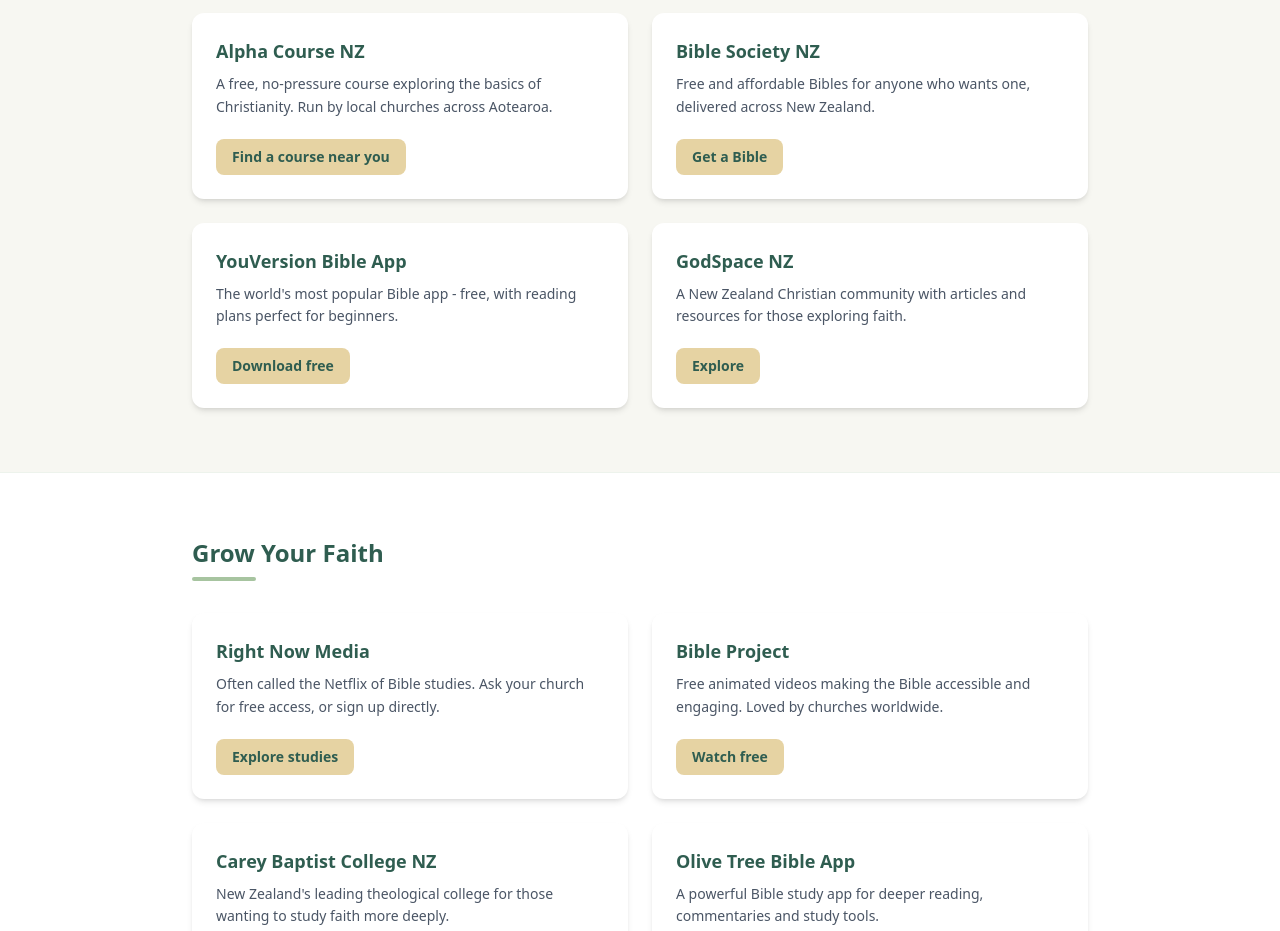
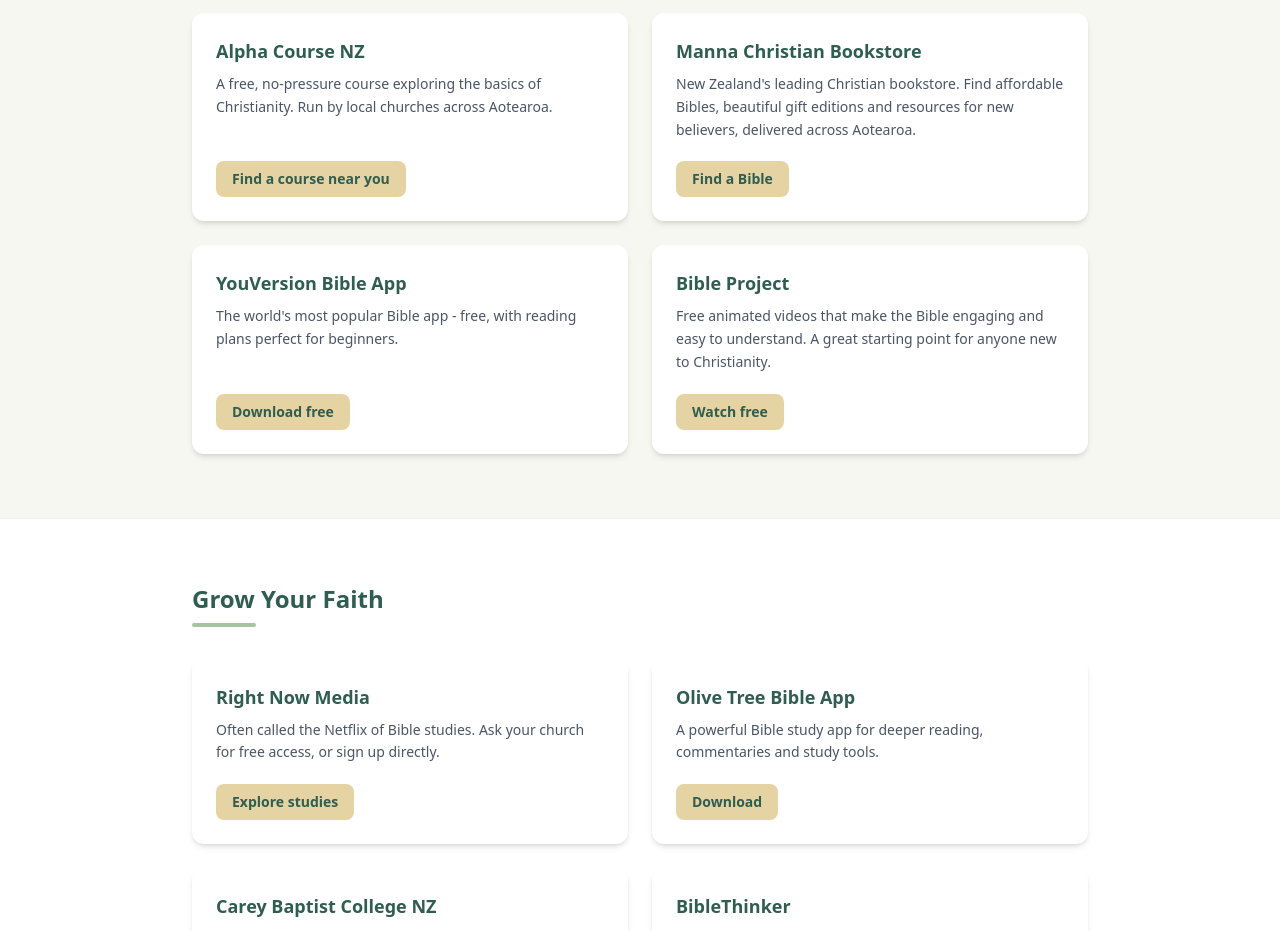
Before and after one commit to mattjenkinson3000/churchdirectory, a Next.js app: page /resources in a window 1280 px wide. Shown: the part 440-1371 px from the top of the page. Built offline with nearby package versions, Linux system fonts and the light colour scheme.

Commit message:
Add BibleThinker to Grow Your Faith resources

```diff
--- a/src/app/resources/page.js
+++ b/src/app/resources/page.js
@@ -23,11 +23,11 @@
     button: 'Find a course near you',
   },
   {
-    title: 'Bible Society NZ',
+    title: 'Manna Christian Bookstore',
     description:
-      'Free and affordable Bibles for anyone who wants one, delivered across New Zealand.',
-    href: 'https://www.biblesociety.org.nz',
-    button: 'Get a Bible',
+      "New Zealand's leading Christian bookstore. Find affordable Bibles, beautiful gift editions and resources for new believers, delivered across Aotearoa.",
+    href: 'https://manna.co.nz',
+    button: 'Find a Bible',
   },
   {
     title: 'YouVersion Bible App',
@@ -37,11 +37,11 @@
     button: 'Download free',
   },
   {
-    title: 'GodSpace NZ',
+    title: 'Bible Project',
     description:
-      'A New Zealand Christian community with articles and resources for those exploring faith.',
-    href: 'https://godspace.org.nz',
-    button: 'Explore',
+      'Free animated videos that make the Bible engaging and easy to understand. A great starting point for anyone new to Christianity.',
+    href: 'https://bibleproject.com',
+    button: 'Watch free',
   },
 ]
 
@@ -54,11 +54,11 @@
     button: 'Explore studies',
   },
   {
-    title: 'Bible Project',
+    title: 'Olive Tree Bible App',
     description:
-      'Free animated videos making the Bible accessible and engaging. Loved by churches worldwide.',
-    href: 'https://bibleproject.com',
-    button: 'Watch free',
+      'A powerful Bible study app for deeper reading, commentaries and study tools.',
+    href: 'https://www.olivetree.com',
+    button: 'Download',
   },
   {
     title: 'Carey Baptist College NZ',
@@ -68,11 +68,11 @@
     button: 'Learn more',
   },
   {
-    title: 'Olive Tree Bible App',
+    title: 'BibleThinker',
     description:
-      'A powerful Bible study app for deeper reading, commentaries and study tools.',
-    href: 'https://www.olivetree.com',
-    button: 'Download',
+      'In-depth Bible teaching from pastor and teacher Mike Winger. Thousands of free videos covering theology, apologetics and scripture study.',
+    href: 'https://biblethinker.org',
+    button: 'Watch free',
   },
 ]
 
```
